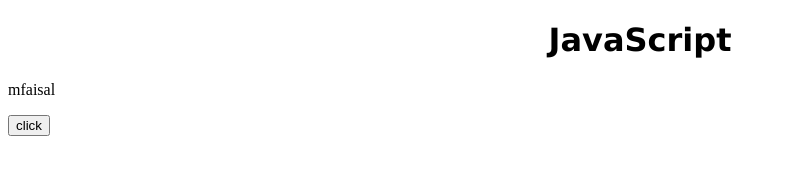
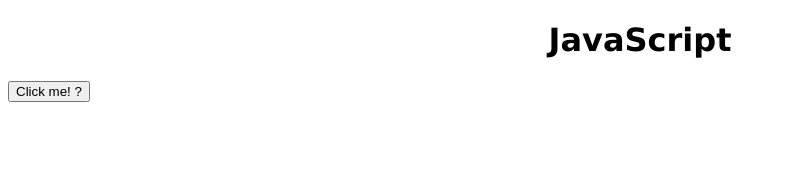
Before and after one commit to imfaisalpk/javascript, a plain HTML site: page w3c.html in a window 1280 px wide. Shown: the whole page, without its empty margins (0-786 px from the left). Drawn offline with Linux system fonts and the light colour scheme.

Commit message:
Strings Done

```diff
--- a/new.js
+++ b/new.js
@@ -1,9 +1,87 @@
 
-var name = "mfaisal";
-var name;
+var str = "mfaisal";
+var arriya = str.split("");
+console.log(arriya);
+
+// console.log(str.concat(":","genius"))
+
+// console.log(str.toLowerCase())
+
+// var replaced = str.replace(/faisal/g,"ali");
+
+// console.log("replaced: "+replaced);
 
 
-document.getElementById("demo").innerHTML=name;
+// var len = str.length;
+
+// var index = str.search("is");
+
+// console.log("index: "+index);
+
+// var part = str.substr(index);
+
+// console.log("part: "+part);
+
+
+
+function displayDate(){
+    document.getElementById("btn_click").innerHTML = Date();
+}
+
+
+
+// function test(){
+//     name = "mfaisal";
+// }
+// var name="mfaisal";
+// function justTest(){
+//     window.alert(window.name);
+// }
+
+
+// test();
+
+
+
+// var car = {
+//     name:"corolla",
+//     company:"toyota",
+//     made:2016,
+//     drive:function(){
+//         return this.name+" is driving now.";
+//     }
+// }
+
+// console.log(car.drive());
+
+
+
+// function testFunction(a,b){
+//     return a*b;
+// }
+
+// document.getElementById("demo").innerHTML=testFunction(3,4);
+
+// var value = testFunction(3,2);
+// console.log(value);
+
+
+// var listItem = ["mfaisal","ali","amad",1];
+// var objectItem = {name:"mfaisal",occupation:"engineer"};
+// var value = (null===undefined);
+
+
+// var a = 5;
+// var b = 6;
+// var c = (a==b);
+
+// var temp = "mfaisal XC60";
+
+// var name = "mfaisal";
+// var name;
+
+// console.log(typeof(function f(){}));
+// document.getElementById("demo").innerHTML=type(x);
 // document.getElementById("demo").style.fontSize="20px";
 // // document.getElementById("demo").style.display = "none";\
 // document.write("Pakistan Zindabad!");
--- a/w3c.html
+++ b/w3c.html
@@ -10,8 +10,10 @@
     <body>
         <h1 style="text-align:center;font-family:'Lucida Sans', 'Lucida Sans Regular', 'Lucida Grande', 'Lucida Sans Unicode', Geneva, Verdana, sans-serif;">JavaScript</h1>
 
-        <p id="demo">M Faisal</p>
-        <input type="button" onclick="window.alert('mfaisal')" value="click" name="click_btn"/>
+        <button onmouseover="this.innerHTML = Date()" name="btn_click" id="btn_click">Click me! ?</button>
+
+        <!-- <p id="demo">M Faisal</p> -->
+        <!-- <input type="button" onclick="window.alert('mfaisal')" value="click" name="click_btn"/> -->
 
 
 
```
